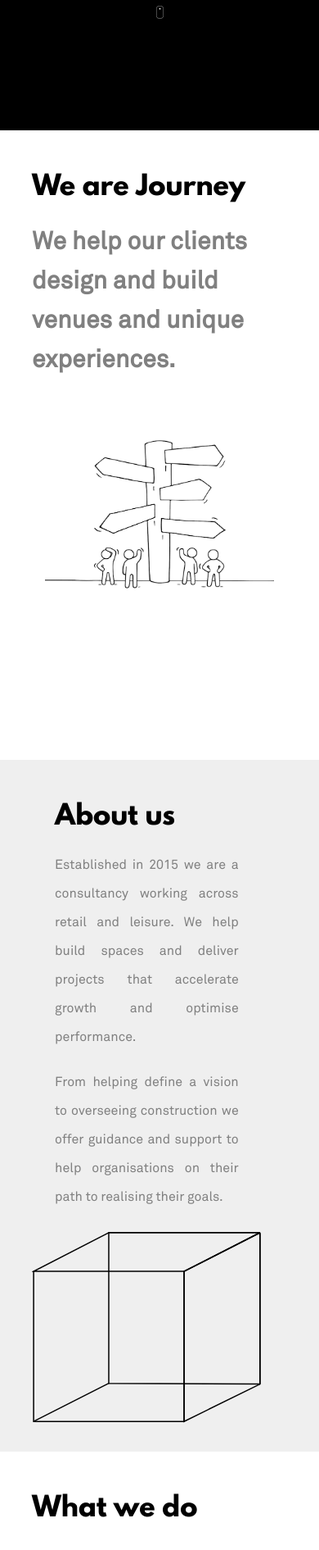
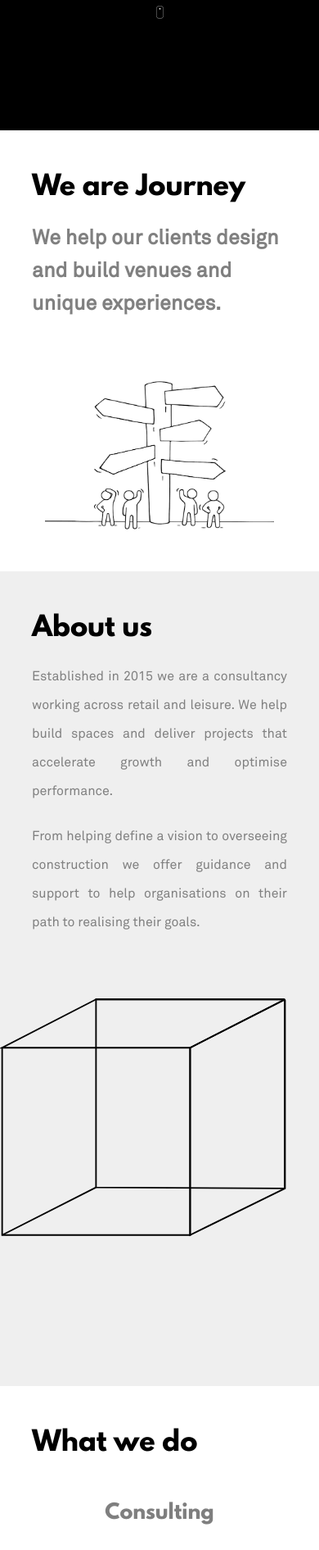
Before and after one commit to PavolVasko12/JMCwebsite, a PHP site: page / in a window 390 px wide. Shown: the part 685-2576 px from the top of the page at 82% size. Run offline with PHP 8.4, Linux system fonts and the light colour scheme.

Commit message:
Small amends

```diff
--- a/Css/phoneStyleSheet.css
+++ b/Css/phoneStyleSheet.css
@@ -3,6 +3,10 @@
   /* ==========================================
               HOMEPAGE FROM HERE
   =========================================== */
+
+  #homepage{
+    min-height: 250px;
+  }
 
   #topTextHomepage{
     font-size: 70px;
@@ -23,6 +27,7 @@
   #weAreJourneySection{
     height:auto;
     display:block;
+    min-height: 300px;
   }
 
   #leftJourney{
@@ -58,18 +63,29 @@
     margin-bottom: 50px;
   }
 
+  #textJourney{
+    font-size: 25px;
+  }
+
   /* ==========================================
               ABOUT US FROM HERE - PAV
   =========================================== */
 
   #aboutSection{
     display: block;
+    padding-bottom: 150px;
+    width: 100%;
+    padding-left: 0%;
+    padding-right: 0%;
+    max-width: 100%;
+    min-height: 400px;
   }
+
 
   #leftAbout{
     padding-top:0;
     margin-top: 50px;
-    width:90%;
+    width: 100%;
   }
 
   #textHolderAbout{
@@ -80,6 +96,10 @@
     width:90%;
     position: relative;
     bottom: -25px;
+  }
+
+  #cubeImage{
+    padding-top: 50px;
   }
 
   /* ==========================================
@@ -136,7 +156,7 @@
   }
 
   input, textarea{
-    width: 100%;
+    width: 90%;
     padding-left: 20px;
   }
 
@@ -154,4 +174,8 @@
     margin-top: 0px;
 }
 
+#submitFormButton{
+  margin-right: 0px;
+}
+
 } /* END OF THE MEDIA QUERY 600PX */
```
